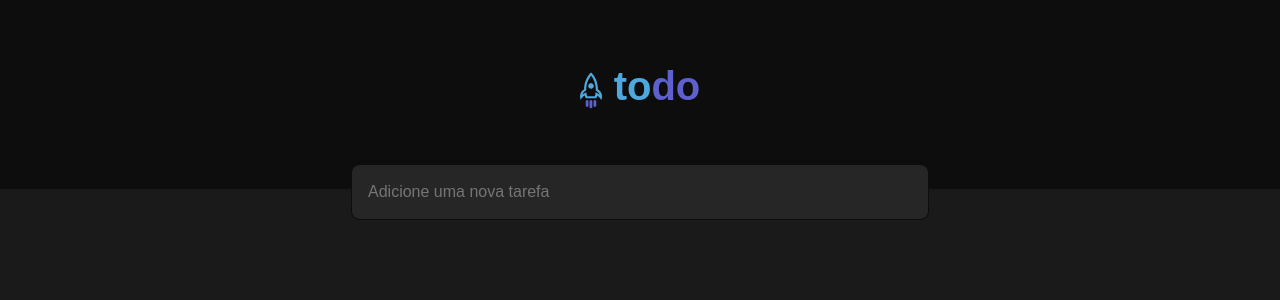
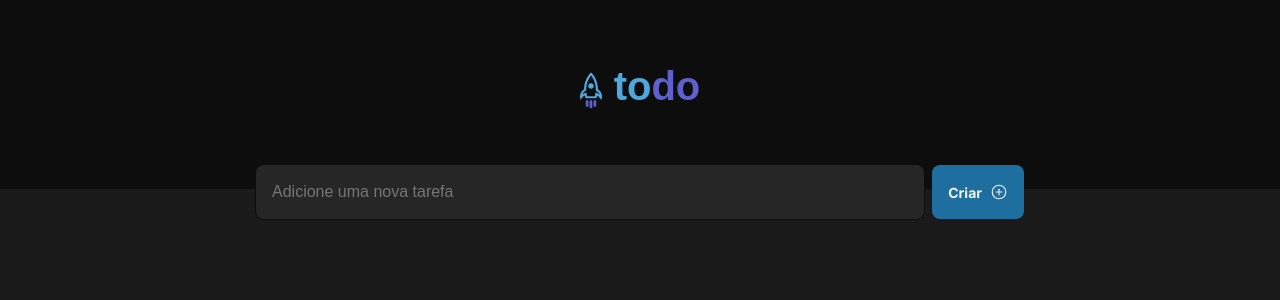
Before and after one commit to joaocruzzq/to-do-list, a React (Vite) app: page / in a window 1280 px wide. Shown: the top 300 px of the page. Built offline with nearby package versions, Linux system fonts and the light colour scheme.

Commit message:
componente button

```diff
--- a/package.json
+++ b/package.json
@@ -10,6 +10,8 @@
     "preview": "vite preview"
   },
   "dependencies": {
+    "phosphor-icons": "^1.4.2",
+    "phosphor-react": "^1.4.1",
     "react": "^18.3.1",
     "react-dom": "^18.3.1"
   },
--- a/src/App.tsx
+++ b/src/App.tsx
@@ -3,6 +3,7 @@ import styles from './app.module.css'
 
 import { Header } from './components/header'
 import { Input } from './components/input'
+import { ButtonCreateTask } from './components/buttonCreateTask'
 
 export function App() {
   return (
@@ -11,6 +12,7 @@ export function App() {
 
       <div className={styles.addNewTask}>
         <Input />
+        <ButtonCreateTask />
       </div>
     </div>
   )
--- a/src/app.module.css
+++ b/src/app.module.css
@@ -1,3 +1,9 @@
 .addNewTask {
-   padding: 0 22rem;
+   display: flex;
+   max-width: 60%;
+
+   gap: 0.5rem;
+   margin: auto;
+
+   margin-top: calc(0px - 1.5rem);
 }
--- /dev/null
+++ b/src/components/buttonCreateTask.module.css
@@ -0,0 +1,24 @@
+.buttonCreateTask {
+   display: flex;
+   padding: 1rem;
+
+   gap: 0.5rem;
+   align-items: center;
+
+   border: 0;
+   border-radius: 8px;
+
+   font-weight: bold;
+   font-size: 0.875rem;
+   font-family: 'Inter', sans-serif;
+
+   color: var(--gray-100);
+   background: var(--blue-dark);
+
+   cursor: pointer;
+   transition: background 0.1s;
+}
+
+.buttonCreateTask:hover {
+   background: var(--blue);
+}
--- /dev/null
+++ b/src/components/buttonCreateTask.tsx
@@ -0,0 +1,12 @@
+import styles from './buttonCreateTask.module.css'
+
+import { PlusCircle } from 'phosphor-react'
+
+export function ButtonCreateTask() {
+   return (
+      <button className={styles.buttonCreateTask} type='submit'>
+         Criar
+         <PlusCircle size={18} />
+      </button>
+   )
+}
--- a/src/components/input.module.css
+++ b/src/components/input.module.css
@@ -5,10 +5,8 @@
    border: 0;
    border-radius: 8px;
 
+   padding: 1rem;
    line-height: 140%;
-
-   padding: 1rem;
-   margin-top: calc(0px - 1.5rem);
 
    color: var(--gray-100);
    background: var(--gray-500);
```
Also changed, not shown: 1 other file (tests, documents, lock files or other folders).
